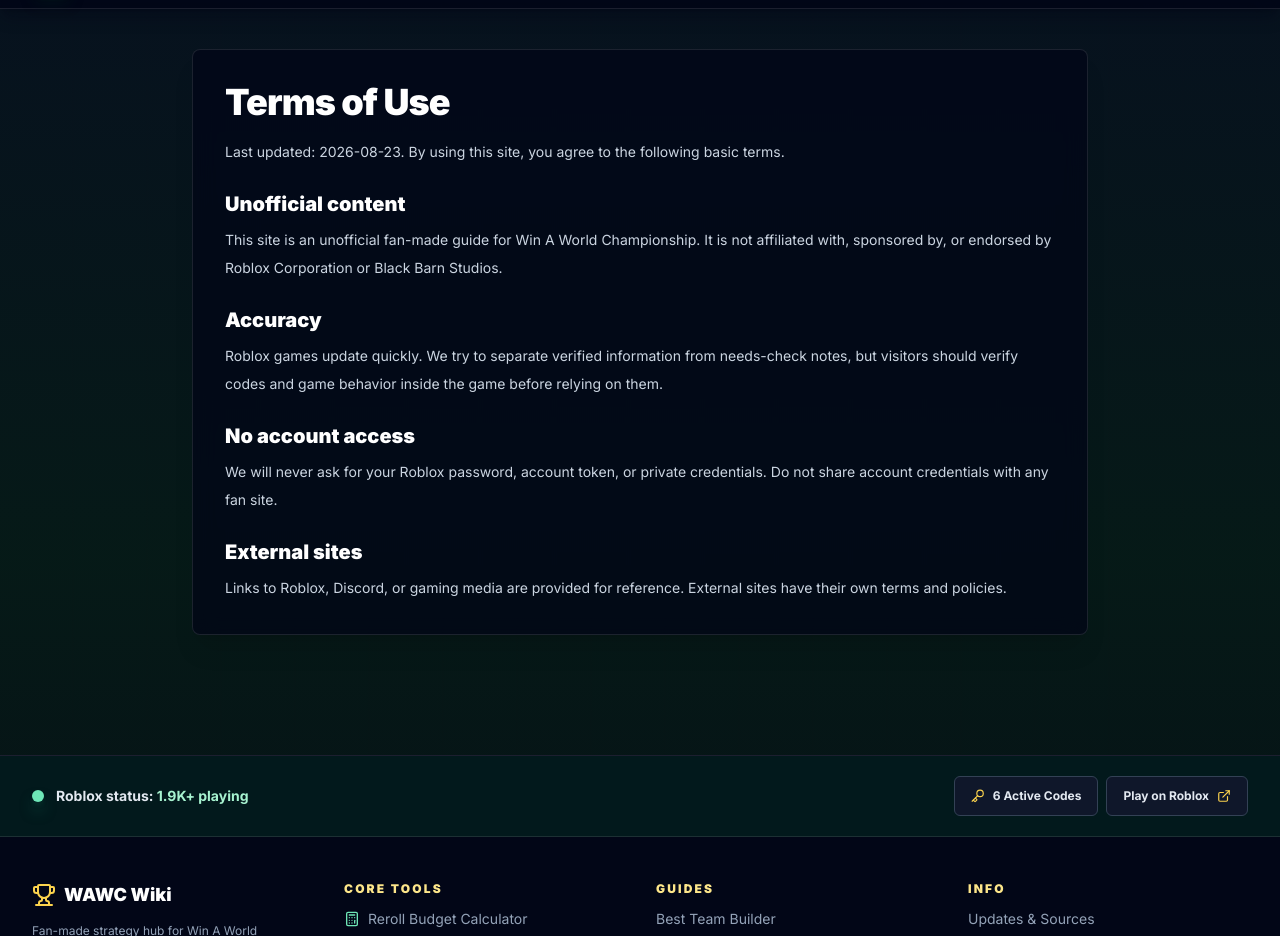
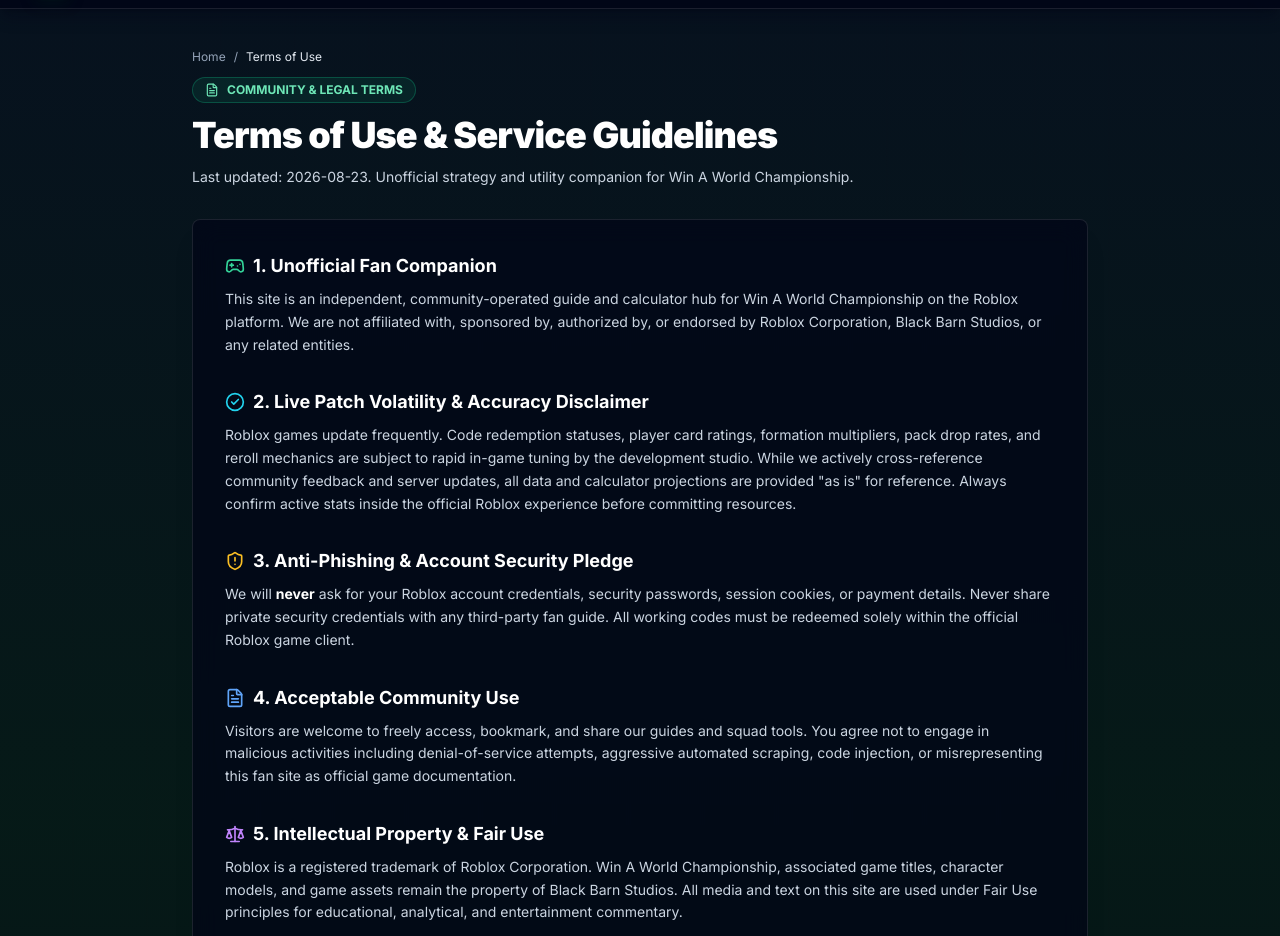
Before and after one commit to lianlele168/win-a-world-championship-wiki, a Next.js app: page /terms in a window 1280 px wide. Shown: the part 56-992 px from the top of the page. Built offline with nearby package versions, Linux system fonts and the light colour scheme.

Commit message:
fix(legal): overhaul privacy-policy and terms with card UI, COPPA compliance, and robots noindex

```diff
--- a/src/app/privacy-policy/page.tsx
+++ b/src/app/privacy-policy/page.tsx
@@ -1,58 +1,142 @@
 import type { Metadata } from "next";
+import Link from "next/link";
+import { ShieldCheck, Lock, Eye, Mail, Scale, ExternalLink, CheckCircle2 } from "lucide-react";
 import config from "@/data/game.config.json";
 
 export const metadata: Metadata = {
-  title: "Privacy Policy",
-  description: "Privacy policy for the unofficial Win A World Championship Wiki.",
+  title: `Privacy Policy & Trust Center | ${config.game.name} Wiki`,
+  description: `Privacy policy, COPPA child safety disclosures, and data protection guidelines for ${config.game.name} fans.`,
+  robots: {
+    index: false,
+    follow: true,
+  },
   alternates: { canonical: "/privacy-policy/" },
 };
 
 export default function PrivacyPolicyPage() {
   return (
     <main className="page-shell py-10">
-      <section className="surface mx-auto max-w-4xl p-6 sm:p-8">
-        <h1 className="mb-4 text-4xl font-black tracking-tight text-white">Privacy Policy</h1>
-        <p className="mb-6 text-sm leading-7 text-slate-300">
-          Last updated: {config.game.lastUpdated}. This unofficial fan site provides guides and tools for {config.game.name}. We keep this policy simple so visitors can understand how the site works.
-        </p>
+      <div className="mx-auto max-w-4xl space-y-8">
+        {/* Header Breadcrumb & Badge */}
+        <div className="space-y-3">
+          <div className="flex flex-wrap items-center gap-2 text-xs text-slate-400">
+            <Link href="/" className="hover:text-emerald-400">Home</Link>
+            <span>/</span>
+            <span className="text-slate-200">Privacy Policy</span>
+          </div>
+          <div className="inline-flex items-center gap-2 rounded-full border border-emerald-500/30 bg-emerald-500/10 px-3 py-1 font-mono text-xs font-bold text-emerald-300">
+            <ShieldCheck className="h-3.5 w-3.5" />
+            <span>ROBLOX FAN NETWORK TRUST CENTER</span>
+          </div>
+          <h1 className="text-3xl font-black tracking-tight text-white sm:text-4xl">
+            Privacy Policy & Trust Disclosures
+          </h1>
+          <p className="text-sm text-slate-300">
+            Last updated: {config.game.lastUpdated}. Unofficial fan guide and strategy tools for {config.game.name}.
+          </p>
+        </div>
 
-        <div className="space-y-6 text-sm leading-7 text-slate-300">
-          <section>
-            <h2 className="mb-2 text-xl font-black text-white">Information we collect</h2>
-            <p>
-              We do not require accounts, logins, or Roblox credentials. If analytics or advertising services are added later, they may collect standard usage data such as page views, browser type, approximate region, and referral source.
+        {/* 4 Trust Highlights Grid */}
+        <div className="grid gap-3 sm:grid-cols-2 lg:grid-cols-4">
+          <div className="surface flex items-center gap-3 p-3 text-xs">
+            <ShieldCheck className="h-5 w-5 shrink-0 text-emerald-400" />
+            <div>
+              <p className="font-bold text-white">COPPA Compliant</p>
+              <p className="text-slate-400">Safe for under 13</p>
+            </div>
+          </div>
+          <div className="surface flex items-center gap-3 p-3 text-xs">
+            <Lock className="h-5 w-5 shrink-0 text-amber-400" />
+            <div>
+              <p className="font-bold text-white">Zero Account Needed</p>
+              <p className="text-slate-400">No passwords or Robux</p>
+            </div>
+          </div>
+          <div className="surface flex items-center gap-3 p-3 text-xs">
+            <CheckCircle2 className="h-5 w-5 shrink-0 text-cyan-400" />
+            <div>
+              <p className="font-bold text-white">100% Client-Side</p>
+              <p className="text-slate-400">Calculators run in browser</p>
+            </div>
+          </div>
+          <div className="surface flex items-center gap-3 p-3 text-xs">
+            <Mail className="h-5 w-5 shrink-0 text-indigo-400" />
+            <div>
+              <p className="font-bold text-white">Verified Contact</p>
+              <p className="text-slate-400">48h response SLA</p>
+            </div>
+          </div>
+        </div>
+
+        {/* Detailed Sections in Card Container */}
+        <div className="surface space-y-8 p-6 sm:p-8">
+          <section className="space-y-2">
+            <h2 className="flex items-center gap-2 text-lg font-bold text-white">
+              <Lock className="h-5 w-5 text-amber-400" />
+              <span>1. Zero Personal Data & No Roblox Credentials</span>
+            </h2>
+            <p className="text-sm leading-relaxed text-slate-300">
+              This fan website does not require user registration, logins, or personal profile creation. We will <strong className="text-white">NEVER</strong> ask for your Roblox password, 2-factor authentication codes, session tokens, or billing details. All squad calculators, reroll simulators, and code copy tools run entirely within your local web browser.
             </p>
           </section>
 
-          <section>
-            <h2 className="mb-2 text-xl font-black text-white">Cookies and ads</h2>
-            <p>
-              This site may use cookies for analytics, security, performance, or advertising. Third-party ad providers may use cookies to show relevant ads according to their own policies.
+          <section className="space-y-2">
+            <h2 className="flex items-center gap-2 text-lg font-bold text-white">
+              <ShieldCheck className="h-5 w-5 text-emerald-400" />
+              <span>2. COPPA & Child Online Privacy Compliance</span>
+            </h2>
+            <p className="text-sm leading-relaxed text-slate-300">
+              We recognize that many players of {config.game.name} on Roblox are young community members. In strict compliance with the Children&apos;s Online Privacy Protection Act (COPPA), this website does not knowingly collect, store, or profile personal identification from children under the age of 13. Minors can safely use this wiki without any risk of personal data harvesting.
             </p>
           </section>
 
-          <section>
-            <h2 className="mb-2 text-xl font-black text-white">External links</h2>
-            <p>
-              The site links to Roblox and public gaming sources. We are not responsible for the privacy practices or content of external sites.
+          <section className="space-y-2">
+            <h2 className="flex items-center gap-2 text-lg font-bold text-white">
+              <Eye className="h-5 w-5 text-cyan-400" />
+              <span>3. Telemetry, Cookies & Ad Disclosures</span>
+            </h2>
+            <p className="text-sm leading-relaxed text-slate-300">
+              To keep this wiki fast, secure, and reliable, standard anonymous web telemetry (such as page response time, browser engine, and approximate region) may be processed by hosting infrastructure. Third-party ad networks (such as Google AdSense) may use cookies to serve relevant gaming ads. You can manage or disable personalized cookies at any time via your browser settings or by visiting <a href="https://www.google.com/settings/ads" target="_blank" rel="noopener noreferrer" className="text-emerald-400 underline hover:text-emerald-300">Google Ads Settings</a>.
             </p>
           </section>
 
-          <section>
-            <h2 className="mb-2 text-xl font-black text-white">Children&apos;s privacy</h2>
-            <p>
-              This fan site is informational and does not knowingly collect personal information from children. Roblox gameplay and accounts are governed by Roblox&apos;s own terms and privacy rules.
+          <section className="space-y-2">
+            <h2 className="flex items-center gap-2 text-lg font-bold text-white">
+              <ExternalLink className="h-5 w-5 text-blue-400" />
+              <span>4. External Platform Hyperlinks</span>
+            </h2>
+            <p className="text-sm leading-relaxed text-slate-300">
+              Our site provides links to official Roblox experience pages, developer Discord servers, and public gaming databases for player convenience. We do not control and are not responsible for the privacy practices, account safety, or content of third-party websites.
             </p>
           </section>
 
-          <section>
-            <h2 className="mb-2 text-xl font-black text-white">Contact</h2>
-            <p>
-              If a contact address is added to the production site, privacy requests can be sent there. Until then, use the linked source pages for official game or platform issues.
+          <section className="space-y-2">
+            <h2 className="flex items-center gap-2 text-lg font-bold text-white">
+              <Scale className="h-5 w-5 text-purple-400" />
+              <span>5. Intellectual Property & Fair Use Disclaimer</span>
+            </h2>
+            <p className="text-sm leading-relaxed text-slate-300">
+              Roblox is a registered trademark of Roblox Corporation. {config.game.name}, its logos, and game assets belong to {config.game.developer}. This fan site is an independent, non-commercial guide created for educational, strategy, and commentary purposes under Fair Use.
+            </p>
+          </section>
+
+          <section className="space-y-2 border-t border-white/10 pt-6">
+            <h2 className="flex items-center gap-2 text-lg font-bold text-white">
+              <Mail className="h-5 w-5 text-indigo-400" />
+              <span>6. Editorial & Privacy Contact</span>
+            </h2>
+            <p className="text-sm leading-relaxed text-slate-300">
+              For any privacy inquiries, content correction requests, or data protection questions, you can reach our editorial team directly at:
+            </p>
+            <div className="inline-block rounded-xl border border-emerald-500/30 bg-emerald-950/40 p-3 font-mono text-sm font-bold text-emerald-300">
+              contact@robloxwikihub.com
+            </div>
+            <p className="text-xs text-slate-400">
+              Inquiries are acknowledged and addressed within 48 business hours.
             </p>
           </section>
         </div>
-      </section>
+      </div>
     </main>
   );
 }
--- a/src/app/terms/page.tsx
+++ b/src/app/terms/page.tsx
@@ -1,51 +1,110 @@
 import type { Metadata } from "next";
+import Link from "next/link";
+import { FileText, ShieldAlert, CheckCircle2, Scale, Mail, Gamepad2 } from "lucide-react";
 import config from "@/data/game.config.json";
 
 export const metadata: Metadata = {
-  title: "Terms of Use",
-  description: "Terms of use for the unofficial Win A World Championship Wiki.",
+  title: `Terms of Use & Community Guidelines | ${config.game.name} Wiki`,
+  description: `Terms of use, gameplay accuracy disclaimers, and fair use guidelines for ${config.game.name} fans.`,
+  robots: {
+    index: false,
+    follow: true,
+  },
   alternates: { canonical: "/terms/" },
 };
 
 export default function TermsPage() {
   return (
     <main className="page-shell py-10">
-      <section className="surface mx-auto max-w-4xl p-6 sm:p-8">
-        <h1 className="mb-4 text-4xl font-black tracking-tight text-white">Terms of Use</h1>
-        <p className="mb-6 text-sm leading-7 text-slate-300">
-          Last updated: {config.game.lastUpdated}. By using this site, you agree to the following basic terms.
-        </p>
+      <div className="mx-auto max-w-4xl space-y-8">
+        {/* Header Breadcrumb & Badge */}
+        <div className="space-y-3">
+          <div className="flex flex-wrap items-center gap-2 text-xs text-slate-400">
+            <Link href="/" className="hover:text-emerald-400">Home</Link>
+            <span>/</span>
+            <span className="text-slate-200">Terms of Use</span>
+          </div>
+          <div className="inline-flex items-center gap-2 rounded-full border border-emerald-500/30 bg-emerald-500/10 px-3 py-1 font-mono text-xs font-bold text-emerald-300">
+            <FileText className="h-3.5 w-3.5" />
+            <span>COMMUNITY & LEGAL TERMS</span>
+          </div>
+          <h1 className="text-3xl font-black tracking-tight text-white sm:text-4xl">
+            Terms of Use & Service Guidelines
+          </h1>
+          <p className="text-sm text-slate-300">
+            Last updated: {config.game.lastUpdated}. Unofficial strategy and utility companion for {config.game.name}.
+          </p>
+        </div>
 
-        <div className="space-y-6 text-sm leading-7 text-slate-300">
-          <section>
-            <h2 className="mb-2 text-xl font-black text-white">Unofficial content</h2>
-            <p>
-              This site is an unofficial fan-made guide for {config.game.name}. It is not affiliated with, sponsored by, or endorsed by Roblox Corporation or {config.game.developer}.
+        {/* Detailed Sections in Surface Container */}
+        <div className="surface space-y-8 p-6 sm:p-8">
+          <section className="space-y-2">
+            <h2 className="flex items-center gap-2 text-lg font-bold text-white">
+              <Gamepad2 className="h-5 w-5 text-emerald-400" />
+              <span>1. Unofficial Fan Companion</span>
+            </h2>
+            <p className="text-sm leading-relaxed text-slate-300">
+              This site is an independent, community-operated guide and calculator hub for {config.game.name} on the Roblox platform. We are not affiliated with, sponsored by, authorized by, or endorsed by Roblox Corporation, {config.game.developer}, or any related entities.
             </p>
           </section>
 
-          <section>
-            <h2 className="mb-2 text-xl font-black text-white">Accuracy</h2>
-            <p>
-              Roblox games update quickly. We try to separate verified information from needs-check notes, but visitors should verify codes and game behavior inside the game before relying on them.
+          <section className="space-y-2">
+            <h2 className="flex items-center gap-2 text-lg font-bold text-white">
+              <CheckCircle2 className="h-5 w-5 text-cyan-400" />
+              <span>2. Live Patch Volatility & Accuracy Disclaimer</span>
+            </h2>
+            <p className="text-sm leading-relaxed text-slate-300">
+              Roblox games update frequently. Code redemption statuses, player card ratings, formation multipliers, pack drop rates, and reroll mechanics are subject to rapid in-game tuning by the development studio. While we actively cross-reference community feedback and server updates, all data and calculator projections are provided &quot;as is&quot; for reference. Always confirm active stats inside the official Roblox experience before committing resources.
             </p>
           </section>
 
-          <section>
-            <h2 className="mb-2 text-xl font-black text-white">No account access</h2>
-            <p>
-              We will never ask for your Roblox password, account token, or private credentials. Do not share account credentials with any fan site.
+          <section className="space-y-2">
+            <h2 className="flex items-center gap-2 text-lg font-bold text-white">
+              <ShieldAlert className="h-5 w-5 text-amber-400" />
+              <span>3. Anti-Phishing & Account Security Pledge</span>
+            </h2>
+            <p className="text-sm leading-relaxed text-slate-300">
+              We will <strong className="text-white">never</strong> ask for your Roblox account credentials, security passwords, session cookies, or payment details. Never share private security credentials with any third-party fan guide. All working codes must be redeemed solely within the official Roblox game client.
             </p>
           </section>
 
-          <section>
-            <h2 className="mb-2 text-xl font-black text-white">External sites</h2>
-            <p>
-              Links to Roblox, Discord, or gaming media are provided for reference. External sites have their own terms and policies.
+          <section className="space-y-2">
+            <h2 className="flex items-center gap-2 text-lg font-bold text-white">
+              <FileText className="h-5 w-5 text-blue-400" />
+              <span>4. Acceptable Community Use</span>
+            </h2>
+            <p className="text-sm leading-relaxed text-slate-300">
+              Visitors are welcome to freely access, bookmark, and share our guides and squad tools. You agree not to engage in malicious activities including denial-of-service attempts, aggressive automated scraping, code injection, or misrepresenting this fan site as official game documentation.
+            </p>
+          </section>
+
+          <section className="space-y-2">
+            <h2 className="flex items-center gap-2 text-lg font-bold text-white">
+              <Scale className="h-5 w-5 text-purple-400" />
+              <span>5. Intellectual Property & Fair Use</span>
+            </h2>
+            <p className="text-sm leading-relaxed text-slate-300">
+              Roblox is a registered trademark of Roblox Corporation. {config.game.name}, associated game titles, character models, and game assets remain the property of {config.game.developer}. All media and text on this site are used under Fair Use principles for educational, analytical, and entertainment commentary.
+            </p>
+          </section>
+
+          <section className="space-y-2 border-t border-white/10 pt-6">
+            <h2 className="flex items-center gap-2 text-lg font-bold text-white">
+              <Mail className="h-5 w-5 text-indigo-400" />
+              <span>6. DMCA & Contact Inquiries</span>
+            </h2>
+            <p className="text-sm leading-relaxed text-slate-300">
+              If you are a rights holder or game developer and have questions regarding attribution, content corrections, or removal requests, please contact our editorial staff directly at:
+            </p>
+            <div className="inline-block rounded-xl border border-emerald-500/30 bg-emerald-950/40 p-3 font-mono text-sm font-bold text-emerald-300">
+              contact@robloxwikihub.com
+            </div>
+            <p className="text-xs text-slate-400">
+              We respond promptly within 48 business hours.
             </p>
           </section>
         </div>
-      </section>
+      </div>
     </main>
   );
 }
--- a/src/data/game.config.json
+++ b/src/data/game.config.json
@@ -69,8 +69,6 @@
     { "path": "/reroll-guide", "title": "Win A World Championship Reroll Guide", "priority": "0.8" },
     { "path": "/formations", "title": "Win A World Championship Formations", "priority": "0.8" },
     { "path": "/updates", "title": "Win A World Championship Updates", "priority": "0.75" },
-    { "path": "/about", "title": "About", "priority": "0.3" },
-    { "path": "/terms", "title": "Terms", "priority": "0.25" },
-    { "path": "/privacy-policy", "title": "Privacy Policy", "priority": "0.2" }
+    { "path": "/about", "title": "About", "priority": "0.3" }
   ]
 }
```
Also changed, not shown: 1 other file (tests, documents, lock files or other folders).
